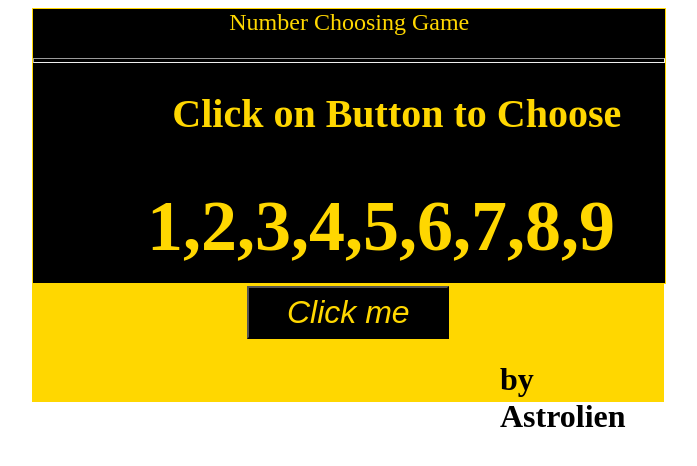
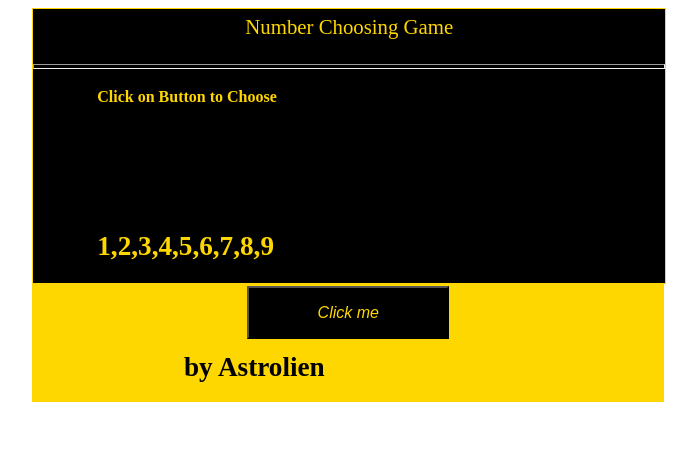
Before and after one commit to mohitkakandwar/Astrolien, a plain HTML site: page index.html in a window 1280 px wide. Shown: the whole page, without its empty margins (317-1014 px from the left). Drawn offline with Linux system fonts and the light colour scheme.

Commit message:
Update random2.css

```diff
--- a/random2.css
+++ b/random2.css
@@ -5,19 +5,18 @@
   margin-left:  27%;
     background-color: black;
     border: 1px solid gold;
-   position:relative;
 
 }
 .first{
     margin-bottom: 0%;
     width: 100%;
+    margin-top: 1%;
     height:15%;
   /* margin-left:  27%; */
-  font-size: 150%;
+  font-size: 130%;
     background-color:black;
     color:gold;
     text-align: center;
-   position:relative;
 
 
 }
@@ -43,27 +42,33 @@
     margin-left:  34%;
     background-color: black;
     font-style:italic;
-    font-size: 200%;
+    font-size: 100%;
     color:gold;
     text-align: center;
 }
 
 #name{
-    margin-left:  74%;
+    font-size: 170%;
+    margin-left:  24%;
+    margin-top: 2%;
 
 }
 
 
 
 #hed1{
-    margin-left:  22%;
-    font-size: 250%;
+
+    margin-left:  5%;
+    font-size: 100%;
     color: gold;
+    position: fixed;
 }
 
 #hed2{
-    margin-left:  18%;
-    font-size: 450%;
+    margin-top: 12%;
+    margin-left:  5%;
+    font-size: 170%;
     color: gold;
+    position: fixed;
 
 }
```
